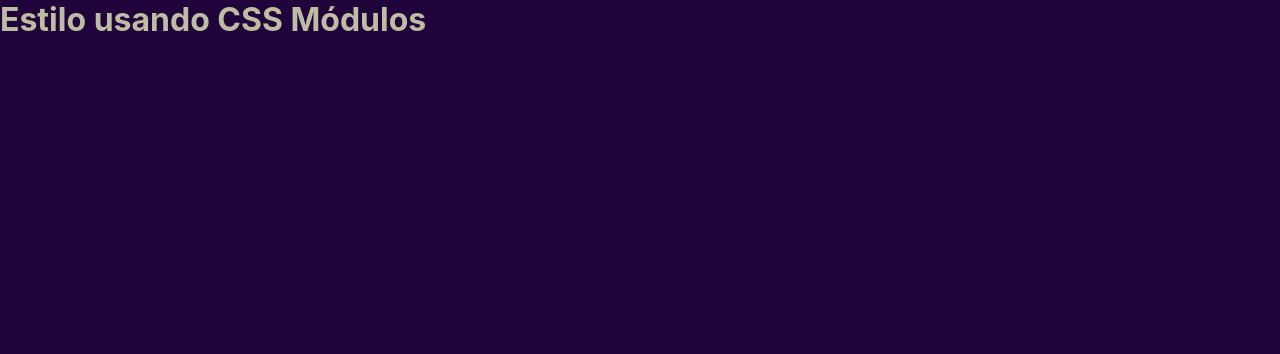
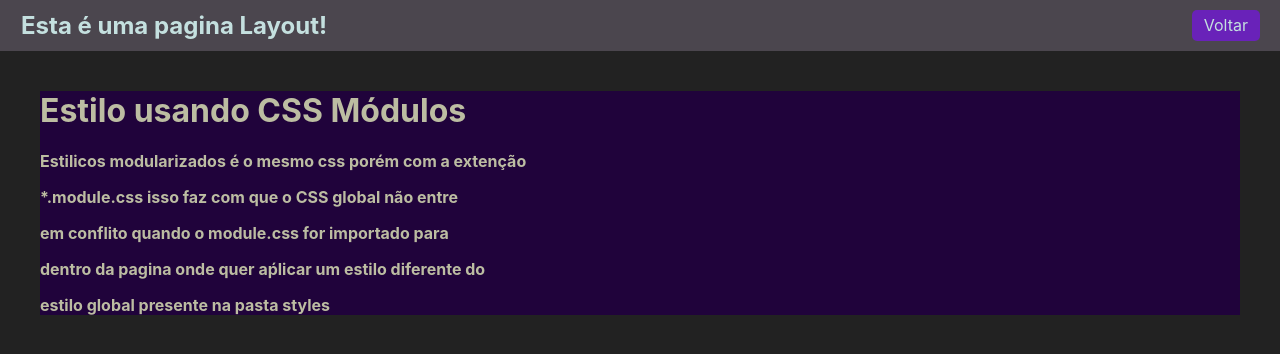
Before and after one commit to guilhermeforprojeto/fundamentos, a Next.js app: page /estiloso in a window 1280 px wide. Shown: the top 354 px of the page. Built offline with nearby package versions, Linux system fonts and the light colour scheme.

Commit message:
Pagina Layout do site e CSS modularizado com navegaçao de components

```diff
--- /dev/null
+++ b/src/component/Layout.jsx
@@ -0,0 +1,22 @@
+import Link from 'next/link'
+import styles from '../styles/Layout.module.css'
+
+
+export default function Layout(props){
+    return(
+        <div className={styles.layout}>
+
+                <div className={styles.cabecalho}>
+                    <h1>{props.titulo ?? 'Pagina Leyout'}</h1>
+                    <Link
+                        href="/">Voltar</Link>
+                </div>
+
+                <div
+                className={styles.conteudo}>
+                {props.children}
+                </div>
+
+        </div>
+    )
+}
--- a/src/pages/estiloso.jsx
+++ b/src/pages/estiloso.jsx
@@ -1,9 +1,21 @@
 import styles from '../styles/Estiloso.module.css'
+import Link from 'next/link'
+import Layout from '../component/Layout'
 
 export default function Estiloso() {
     return (
-        <div className={styles.roxo}>
-            <h1>Estilo usando CSS Módulos</h1>
-        </div>
+        <Layout titulo="Esta é uma pagina Layout!">
+            <div className={styles.roxo}>
+                <h1>Estilo usando CSS Módulos</h1>
+                <h4>Estilicos modularizados é o mesmo css porém com a extenção <p>
+                    *.module.css isso faz com que o CSS global não entre</p>
+                    em conflito quando o module.css for importado para <p>
+                    dentro da pagina onde quer aṕlicar um estilo diferente do </p>
+                    estilo global presente na pasta styles
+                </h4>
+
+            </div>
+
+        </Layout>
     )
 }
--- a/src/styles/Estiloso.module.css
+++ b/src/styles/Estiloso.module.css
@@ -1,5 +1,4 @@
 .roxo {
-    height: 100vh;
     background-color: #20033b;
     color: rgb(188, 189, 162);
 }
--- /dev/null
+++ b/src/styles/Layout.module.css
@@ -0,0 +1,29 @@
+.layout {
+    height: 100vh;
+    display: flex;
+    flex-direction: column;
+}
+
+.cabecalho {
+    display: flex;
+    justify-content: space-between;
+    padding: 10px 20px;
+    background-color: rgb(75, 70, 78);
+
+}
+
+.cabecalho a {
+    background-color: rgb(105, 34, 185);
+    padding: 5px 12px;
+    border-radius: 5px;
+}
+
+.cabecalho h1 {
+    margin: 1px;
+    font-size: 1.5rem;
+}
+
+.conteudo {
+    padding: 40px;
+    height: 100%;
+}
--- a/src/styles/globals.css
+++ b/src/styles/globals.css
@@ -3,7 +3,7 @@ body {
   padding: 0;
   margin: 0;
   background-color: #222;
-  color: rgb(196, 224, 223);
+  color: rgb(230, 230, 230);
   font-family: -apple-system, BlinkMacSystemFont, Segoe UI, Roboto, Oxygen,
     Ubuntu, Cantarell, Fira Sans, Droid Sans, Helvetica Neue, sans-serif;
 }
```
Also changed, not shown: src/component/Cabecalho.jsx (added, +11 -0 lines), src/pages/app.jsx (added, +20 -0 lines), src/pages/index.jsx (+23 -5 lines), src/pages/jsx.jsx (+7 -1 lines).
